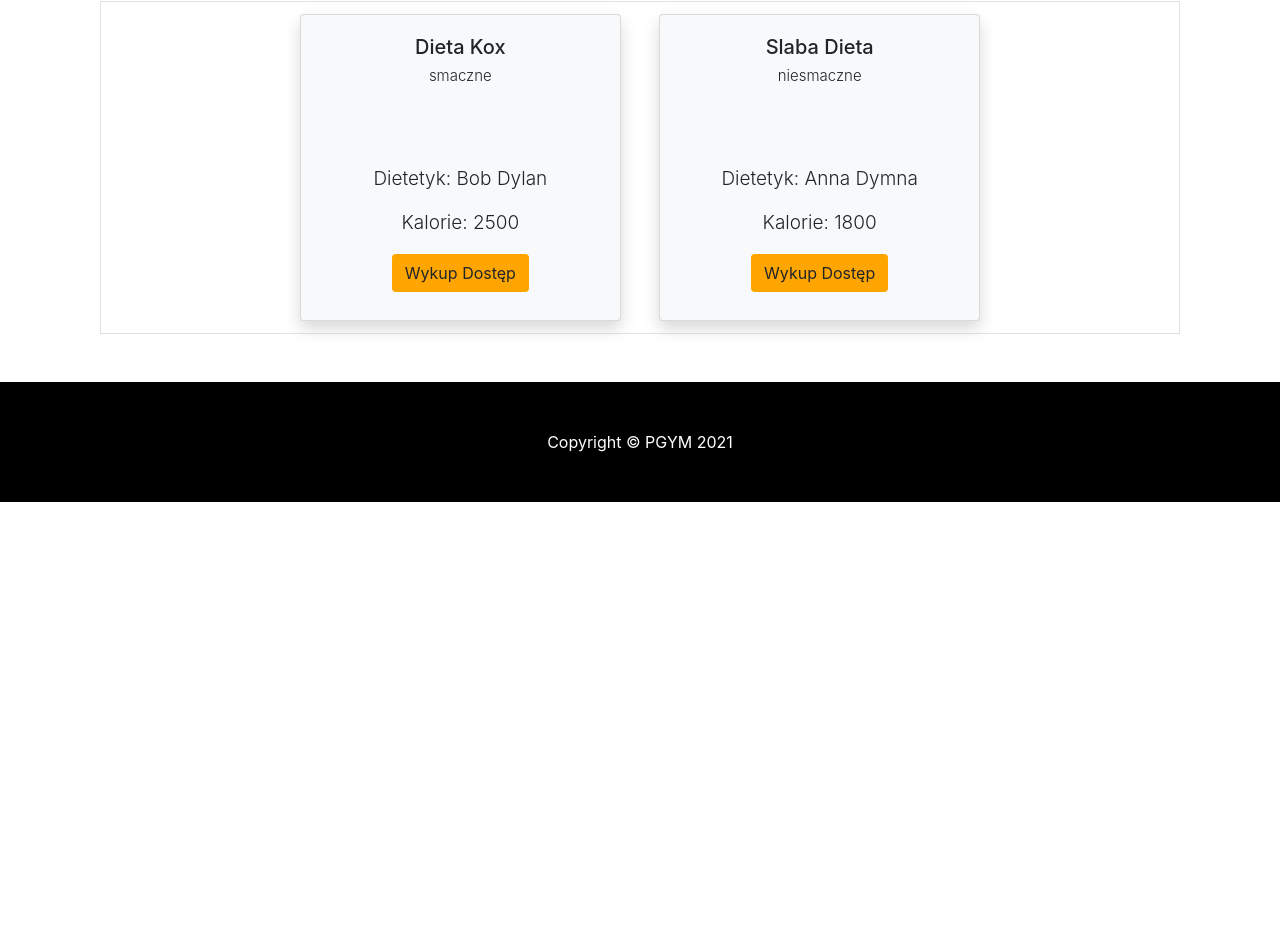
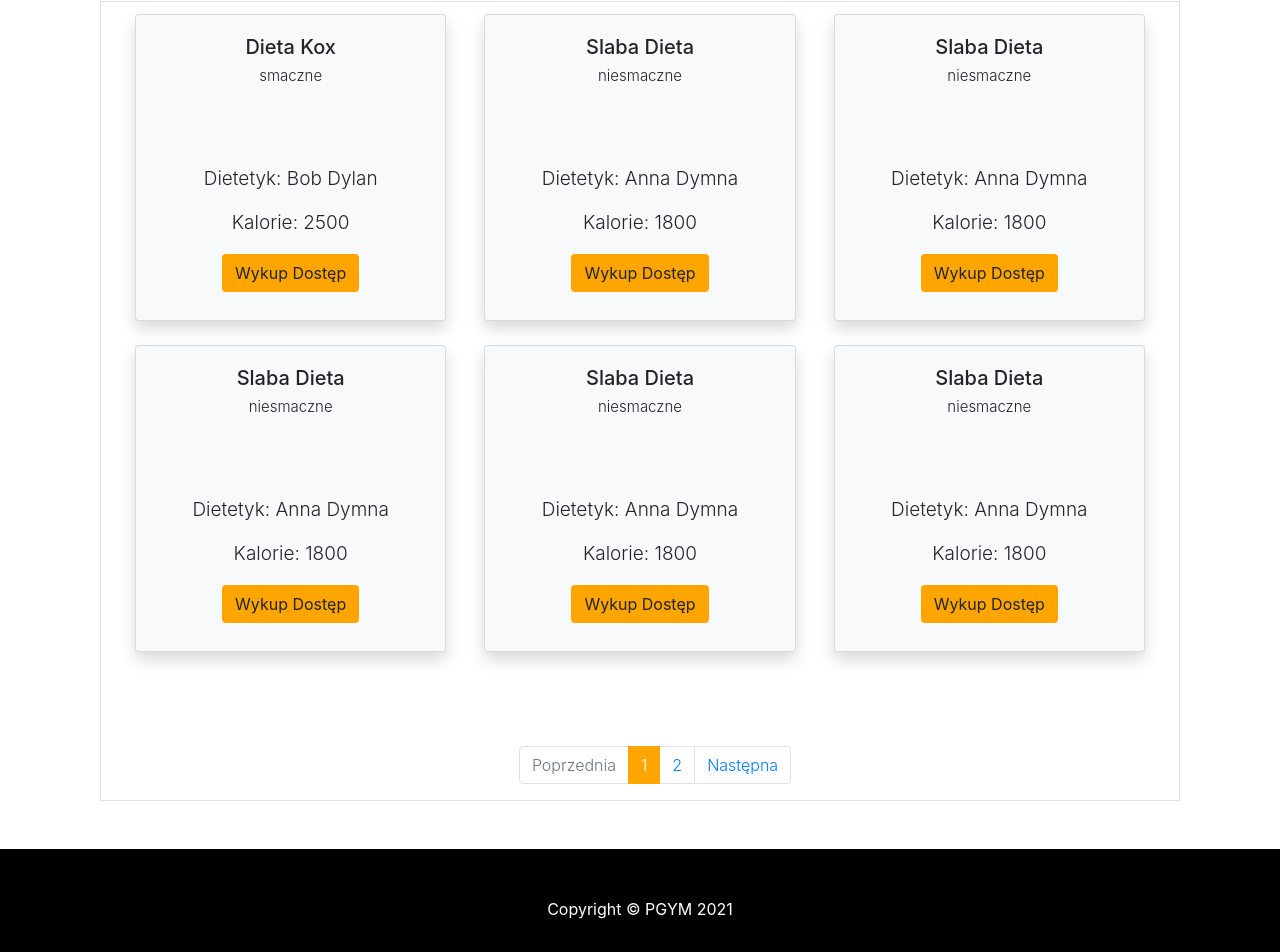
Before and after one commit to panjacob/PGYM-esilownia, a React (Create React App) app in the folder frontend/esilownia/: page /dieta in a window 1280 px wide. Shown: the part 366-1318 px from the top of the page. Before the commit the page ends 868 px from the top, so only its background shows below. Built offline with nearby package versions, Linux system fonts and the light colour scheme.

Commit message:
Pagination do wyswietlania diet

```diff
--- a/frontend/esilownia/src/components/Diet/User/Diet_showAll.js
+++ b/frontend/esilownia/src/components/Diet/User/Diet_showAll.js
@@ -2,6 +2,7 @@ import React, {useEffect, useState} from "react";
 import 'bootstrap/dist/css/bootstrap.min.css';
 import axiosInstance from "../../Axios/Axios";
 import {Link} from "react-router-dom";
+import ReactPaginate from "react-paginate";
 
 function Diet_showAll(){
 
@@ -40,21 +41,68 @@ function Diet_showAll(){
             dietician: 'Anna Dymna'
 
         },
+        {
+            id: 3,
+            title: 'Slaba Dieta',
+            type: 'niesmaczne',
+            calories: 1800,
+            dietician: 'Anna Dymna'
+
+        },
+        {
+            id: 2,
+            title: 'Slaba Dieta',
+            type: 'niesmaczne',
+            calories: 1800,
+            dietician: 'Anna Dymna'
+
+        },
+        {
+            id: 2,
+            title: 'Slaba Dieta',
+            type: 'niesmaczne',
+            calories: 1800,
+            dietician: 'Anna Dymna'
+
+        },
+        {
+            id: 2,
+            title: 'Slaba Dieta',
+            type: 'niesmaczne',
+            calories: 1800,
+            dietician: 'Anna Dymna'
+
+        },
+        {
+            id: 2,
+            title: 'Slaba Dieta',
+            type: 'niesmaczne',
+            calories: 1800,
+            dietician: 'Anna Dymna'
+
+        },
+        {
+            id: 2,
+            title: 'Slaba Dieta',
+            type: 'niesmaczne',
+            calories: 1800,
+            dietician: 'Anna Dymna'
+
+        },
+        {
+            id: 2,
+            title: 'Slaba Dieta',
+            type: 'niesmaczne',
+            calories: 1800,
+            dietician: 'Anna Dymna'
+
+        },
     ]
 
-
-    return(
-        <div className="dietShowAll">
-            <div className="container">
-                <div className="text-center">
-                    <hr></hr>
-                    <h1 style={{"fontSize": "5vw"}} className="display-1 font-weight-light mb-4">
-                        Dostępne Diety
-                    </h1>
-                    <hr></hr>
-                </div>
-                <div className="row border justify-content-center text-center inline-block">
-                    {diets.map(function (cValue, idx){
+    function Items ({currentItems}){
+        return(
+                <div className="row justify-content-center text-center inline-block">
+                    {currentItems && currentItems.map(function (cValue, idx){
                         return(
 
                             <div key={idx} style={{minWidth: '250px'}} className="col-md-4 mb-3 mt-2 flex">
@@ -81,9 +129,78 @@ function Diet_showAll(){
                                 </div>
                             </div>
                         )
-                        })}
+                    })}
+                    <div style={{minWidth: '250px'}} className="col-md-3"></div>
+                    <div style={{minWidth: '250px'}} className="col-md-3"></div>
+                    <div style={{minWidth: '250px'}} className="col-md-3"></div>
+                </div>
+        )
+    }
+
+    function PaginatedItems({ itemsPerPage }) {
+        const [currentItems, setCurrentItems] = useState(null);
+        const [pageCount, setPageCount] = useState(0);
+        const [itemOffset, setItemOffset] = useState(0);
+
+        useEffect(() => {
+            const endOffset = itemOffset + itemsPerPage;
+            console.log(`Loading items from ${itemOffset} to ${endOffset}`);
+            setCurrentItems(diets.slice(itemOffset, endOffset));
+            setPageCount(Math.ceil(diets.length / itemsPerPage));
+        }, [itemOffset, itemsPerPage]);
+
+        const handlePageClick = (event) => {
+            const newOffset = (event.selected * itemsPerPage) % diets.length;
+            setItemOffset(newOffset);
+        };
+        return(
+            <div className="container">
+                <Items currentItems={currentItems}/>
+                <div className='row justify-content-center text-center' style={{position:'absolute',bottom:'0',width:'100%'}}>
+                <ReactPaginate
+                    nextLabel="Następna"
+                    onPageChange={handlePageClick}
+                    pageRangeDisplayed={5}
+                    pageCount={pageCount}
+                    previousLabel="Poprzednia"
+                    pageClassName="page-item"
+                    pageLinkClassName="page-link"
+                    previousClassName="page-item"
+                    previousLinkClassName="page-link"
+                    nextClassName="page-item"
+                    nextLinkClassName="page-link"
+                    breakLabel="..."
+                    breakClassName="page-item"
+                    breakLinkClassName="page-link"
+                    containerClassName="pagination"
+                    activeClassName="active"
+                    renderOnZeroPageCount={null}
+                />
                 </div>
             </div>
+        )
+    }
+
+
+    return(
+        <div className="dietShowAll">
+            <div className="container">
+                <div className="text-center">
+                    <hr></hr>
+                    <h1 style={{"fontSize": "5vw"}} className="display-1 font-weight-light mb-4">
+                        Dostępne Diety
+                    </h1>
+                    <hr></hr>
+                </div>
+                <div className="row">
+                    <div className="col border text-center inline-block" style={{minHeight:'800px'}}>
+
+
+                    <PaginatedItems itemsPerPage={6}></PaginatedItems>
+                    </div>
+                </div>
+            </div>
+
         </div>
     )
 }export default Diet_showAll
```
